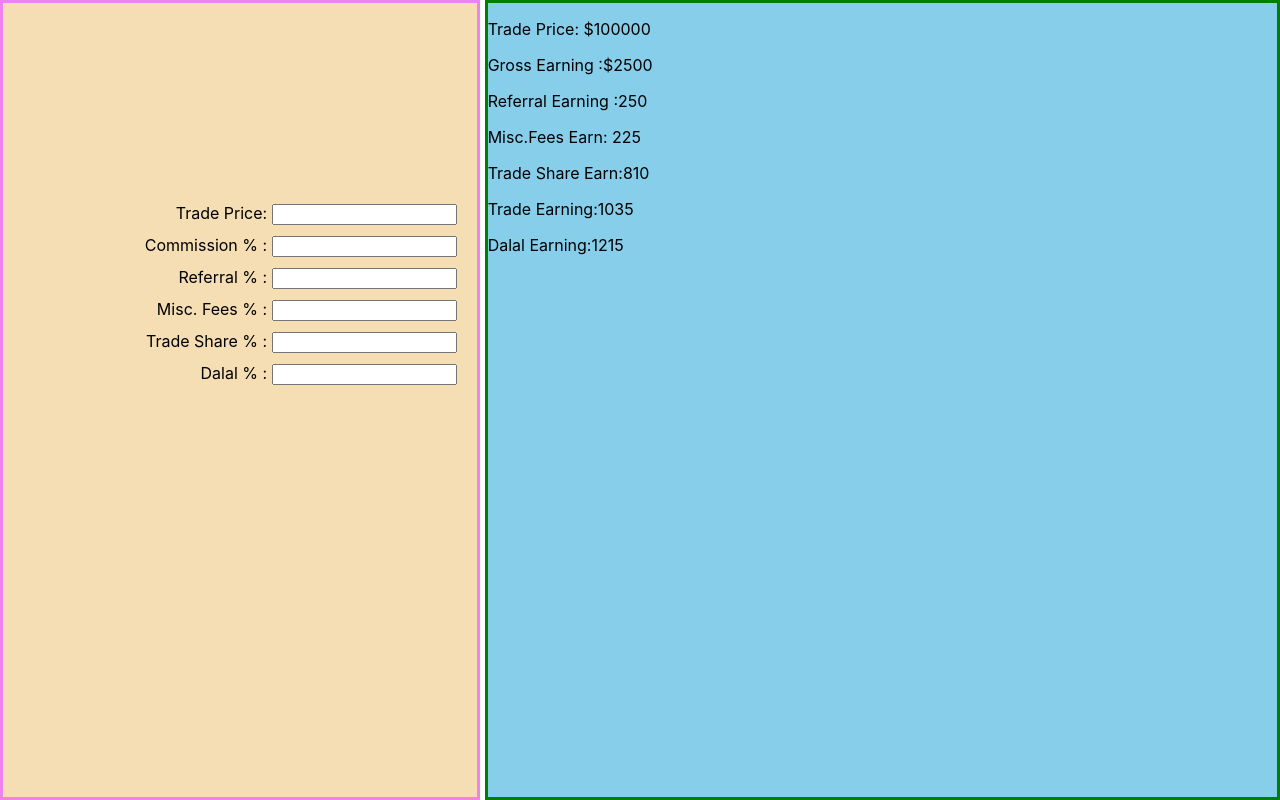
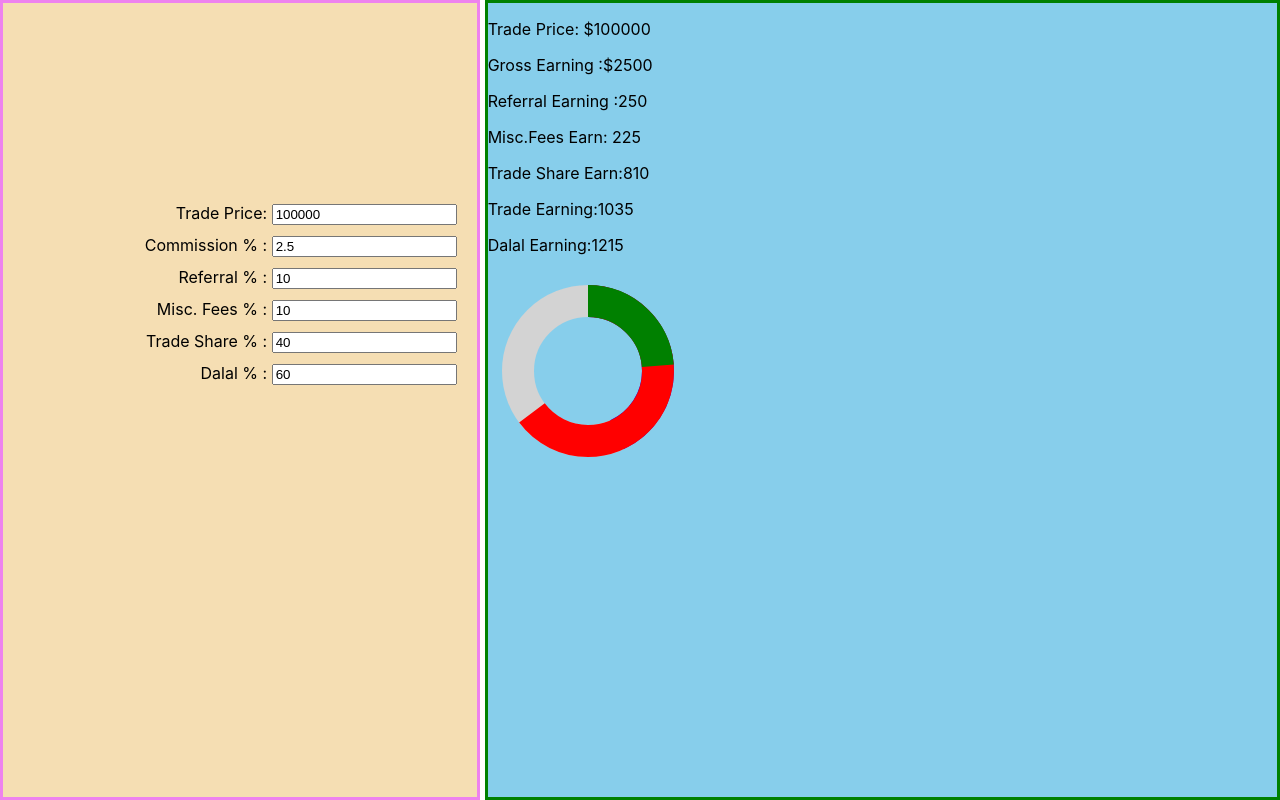
Before and after one commit to dbsmandal/CircularSlider, a React (Create React App) app: page / in a window 1280 px wide. Built offline with nearby package versions, Linux system fonts and the light colour scheme.

Commit message:
almost done

```diff
--- a/src/App.js
+++ b/src/App.js
@@ -32,6 +32,7 @@ function App() {
   }
   const handleTradeShares = (e) => {
     setTradeShare(e.target.value);
+    setDalalEarnings(100-parseInt(e.target.value))
   }
   const handleDalalEarn = (e) => {
     setDalalEarnings(e.target.value);
@@ -53,8 +54,10 @@ function App() {
     let result = ((grossEarn() - referralEarn()) * miscFees) / 100
     return result
   }
+
+
   function tradeShareEarn() {
-    let result = ((grossEarn() - referralEarn() - miscFeesEarn()) * tradeshare) / 100
+    let result = ((grossEarn() - referralEarn() - miscFeesEarn()) * tradeshare) / 100;
     return result
   }
   function tradeEarn() {
@@ -62,6 +65,8 @@ function App() {
     return result
   }
   function dalalEarn() {
+    // let result = (grossEarn() - referralEarn() - miscFeesEarn())
+
     let result = ((grossEarn() - referralEarn() - miscFeesEarn()) * dalalEarnings) / 100
     return result
   }
@@ -72,27 +77,27 @@ function App() {
         <div className="input-div">
           <div className="child">
             <label >Trade Price: </label>
-            <input type="number" onChange={handleTradePrice} id="trade" />
+            <input type="number" onChange={handleTradePrice} id="trade" value={tradePrice} placeholder='Enter Number' />
           </div>
           <div className="child">
             <label >Commission % : </label>
-            <input type="number" id="commision" onChange={handleCommission} />
+            <input type="number" id="commision" onChange={handleCommission} value={commission} placeholder='Enter Number' />
           </div>
           <div className="child">
             <label >Referral % : </label>
-            <input type="number" id='referral' onChange={handleReferral} />
+            <input type="number" id='referral' onChange={handleReferral} value={referral} placeholder='Enter Number' />
           </div>
           <div className="child">
             <label >Misc. Fees % : </label>
-            <input type="number" onChange={handleMisc} />
+            <input type="number" onChange={handleMisc} value={miscFees} placeholder='10' />
           </div>
           <div className="child">
             <label >Trade Share % : </label>
-            <input type="number" onChange={handleTradeShares} />
+            <input type="number" onChange={handleTradeShares} value={tradeshare} placeholder='40' />
           </div>
           <div className="child">
             <label >Dalal % : </label>
-            <input type="number" onChange={handleDalalEarn} />
+            <input type="number" onChange={handleDalalEarn} value={dalalEarnings} placeholder='60' />
           </div>
         </div>
         <div className="output-div">
@@ -103,6 +108,28 @@ function App() {
           <p>Trade Share Earn:{tradeShareEarn()} </p>
           <p>Trade Earning:{tradeEarn()} </p>
           <p>Dalal Earning:{dalalEarn()} </p>
+
+          <div className="circle">
+          <div>
+            <svg width="200" height="200">
+                <g transform="rotate(-90 100 100)">
+                    <circle r="70" cx="100" cy="100" fill="transparent" stroke="lightgrey" stroke-width="2rem" stroke-dasharray="439.8" stroke-dashoffset="0"></circle>
+                    <circle r="70" cx="100" cy="100" fill="transparent" stroke="blue" stroke-width="2rem" stroke-dasharray="439.8" stroke-dashoffset={referralEarn()}>
+                    </circle>
+                    <circle r="70" cx="100" cy="100" fill="transparent" stroke="red" stroke-width="2rem" stroke-dasharray="439.8" stroke-dashoffset={tradeEarn()}>
+                    <circle r="70" cx="100" cy="100" fill="transparent" stroke="gray" stroke-width="2rem" stroke-dasharray="439.8" stroke-dashoffset={tradeShareEarn()}></circle>
+                    <circle r="70" cx="100" cy="100" fill="transparent" stroke="gray" stroke-width="2rem" stroke-dasharray="439.8" stroke-dashoffset={miscFeesEarn()}>
+
+                    </circle>
+                    </circle>
+                    <circle r="70" cx="100" cy="100" fill="transparent" stroke="green" stroke-width="2rem" stroke-dasharray="439.8" stroke-dashoffset={dalalEarn()}>
+                    </circle>
+
+                </g>
+                <text x="50%" y="50%" dominant-baseline="central" text-anchor="middle"></text>
+            </svg>
+        </div>
+          </div>
 
         </div>
       </div>
```
Also changed, not shown: src/Component/Circle.js (added, +23 -0 lines).
